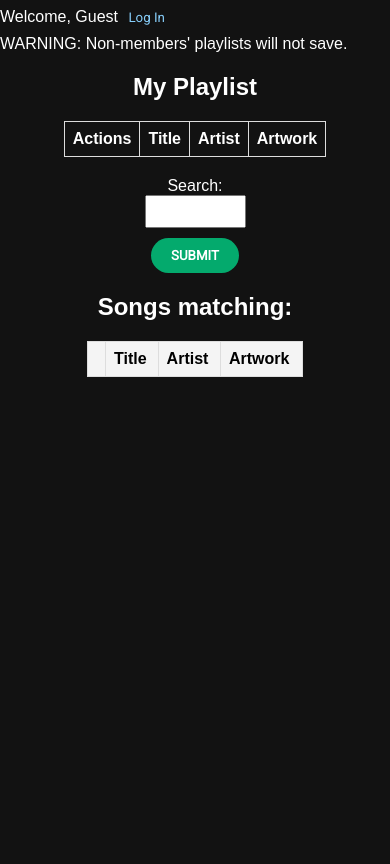
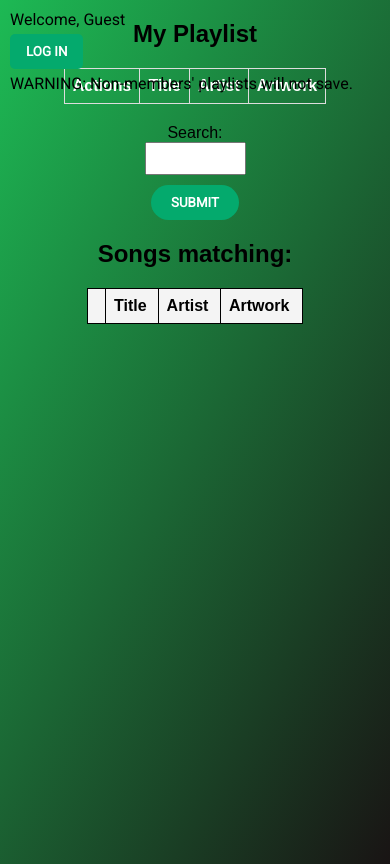
Before and after one commit to kevinAtapattu/Playlist-Manager, a website: page views/index.html in a window 390 px wide. Drawn offline with Linux system fonts and the light colour scheme; files that its build step writes are made by us from their sources; files whose address does not match are found by name.

Commit message:
added styling

```diff
--- a/public/styles/styles.css
+++ b/public/styles/styles.css
@@ -1,6 +1,56 @@
-html {
+body, html {
+    height: 100%;
+    margin: 0;
+    font-family: 'Arial', sans-serif;
+    color: black;
+    background: rgb(0,0,0);
+    background:linear-gradient(120deg, #1db954, #191414);
+}
+
+.user-info {
+    position: absolute;
+    top: 20px;
+    left: 20px;
+    color: black;
+    font-size: 18px;
     font-family: 'Roboto', sans-serif;
+}
+
+.user-info span, .user-info button {
+    display: block; /* block display for better control */
+    margin-bottom: 10px; /* space between elements */
+}
+
+#auth-button, #logout-button {
+    background-color: #04AA6D;
     color: white;
+    border: none;
+    border-radius: 5px;
+    padding: 10px 20px;
+    cursor: pointer;
+    font-weight: bold;
+    text-transform: uppercase;
+    transition: background-color 0.3s; /* smooth transition for hover effect */
+}
+
+#auth-button:hover, #logout-button:hover {
+    background-color: #037d56; /* darker shade of green on hover */
+}
+
+@media (max-width: 600px) {
+    .user-info {
+        top: 10px;
+        left: 10px;
+        font-size: 16px;
+    }
+
+    .user-info span, .user-info button {
+        margin-bottom: 5px;
+    }
+
+    #auth-button, #logout-button {
+        padding: 8px 16px;
+    }
 }
 
 .container {
@@ -17,7 +67,7 @@ html {
 .recipe {
     width: 30%;
     display: inline-block;
-    border: 1px solid grey;
+    border: 1px solid black;
     margin: 15px;
 }
 
@@ -49,7 +99,7 @@ button {
     background-color: lightskyblue;
     font-family: 'Roboto', sans-serif;
 }
-/*styling submit button for better appearance */
+/* styling submit button for better appearance */
 #submit_button {
     background-color: #04AA6D;
     color: white;
@@ -64,7 +114,7 @@ button {
 }
 
 #submit_button:hover {
-    background-color: #037d56; /* slightly darker blue on hover */
+    background-color: #037d56;
 }
 
 input {
@@ -81,14 +131,14 @@ input {
     margin-bottom: 10px;
 }
 .input-area {
-text-align: center; /* centering elements within the div */
+    text-align: center; /* centering elements within the div */
 }
 
 .input-area label,
 .input-area input,
 .input-area button {
-margin: 0 auto;
-display: block;
+    margin: 0 auto;
+    display: block;
 }
 
 #song-title {
@@ -133,17 +183,17 @@ display: block;
 
 #search-results-table th,
 #search-results-table td {
-    border: 1px solid #ddd;
+    border: 1px solid black;
     text-align: left;
     padding: 8px;
 }
 
 #search-results-table tr:nth-child(even) {
-    background-color: #f9f9f9;
+    background-color: black;
 }
 
 #search-results-table tr:hover {
-    background-color: #ddd;
+    background-color: black;
 }
 
 #search-results-table th {
@@ -154,7 +204,7 @@ display: block;
 .add-song {
     font-size: 24px;
     line-height: 24px;
-    color: lightskyblue;
+    color: black;
     border: none;
     background: none;
     cursor: pointer;
@@ -181,17 +231,17 @@ button {
     border: none;
     background-color: transparent;
     cursor: pointer;
-    color: lightskyblue;
+    color: black;
 }
 
 .minus-button {
     font-size: 24px;
     font-weight: bold;
-    color: lightskyblue;
+    color: black;
   }
 
 .up-arrow-button, .down-arrow-button {
-    color: blue;
+    color: black;
 
 }
 
@@ -285,7 +335,7 @@ body, html {
 .submit-btn:hover {
     background-color: #037d56; /* A darker shade for hover effect */
 }
-
+/* SIGN UP */
 .signup-text p,
 .signup-text a {
   color: #8a8a8a; /* This sets the text color to white */
```
